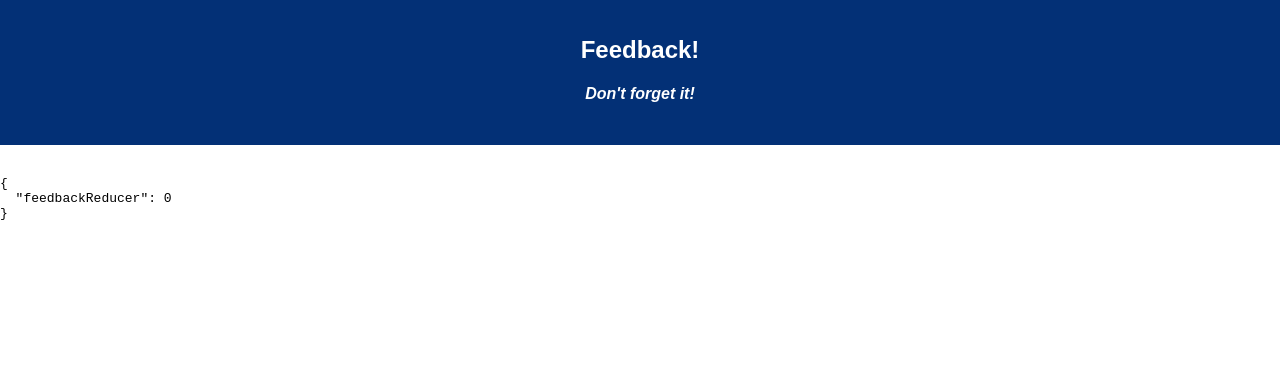
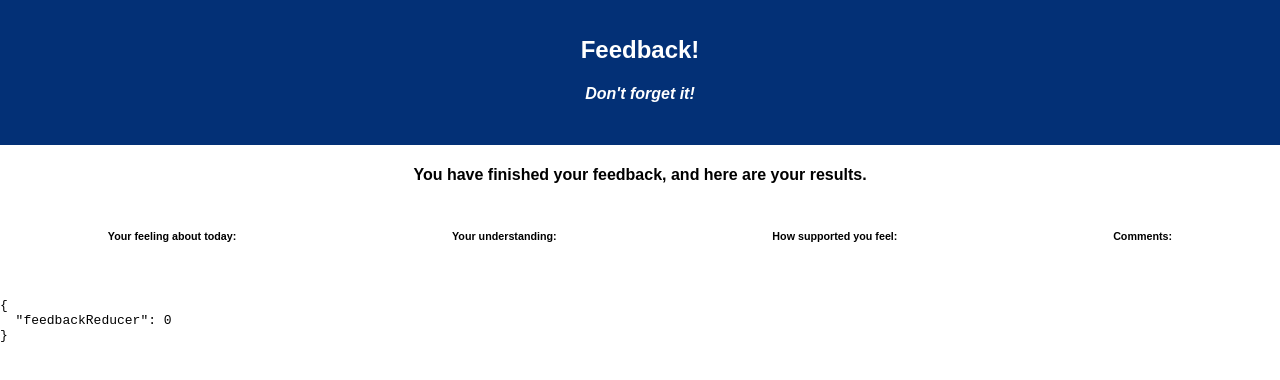
Before and after one commit to BAK3RPJ/redux-feedback-loop, a React (Create React App) app: page /#/review in a window 1280 px wide. Shown: the top 380 px of the page. Built offline with nearby package versions, Linux system fonts and the light colour scheme.

Commit message:
working review page

```diff
--- a/src/components/App/App.css
+++ b/src/components/App/App.css
@@ -16,3 +16,8 @@
 .App-intro {
   font-size: large;
 }
+
+.reviewResults {
+  display: flex;
+  justify-content: space-around;
+}
--- a/src/components/App/App.js
+++ b/src/components/App/App.js
@@ -6,8 +6,7 @@ import { connect } from 'react-redux';
 // components to import
 import HomePage from '../HomePage/HomePage';
 import Form from '../Form/Form';
-// import Feeling from '../Feeling/Feeling';
-// import Understanding from '../Understanding/Understanding';
+import Review from '../Review/Review';
 
 class App extends Component {
 
@@ -36,6 +35,7 @@ class App extends Component {
         <Route path="/understanding" render={() => <Form formType='UNDERSTANDING' nextPage='/supported' formHeader='How well are you understanding the content?' />}></Route>
         <Route path="/supported" render={() => <Form formType='SUPPORTED' nextPage='/comments' formHeader='How well are you being supported?' />}></Route>
         <Route path="/comments" render={() => <Form formType='COMMENTS' nextPage='/review' formHeader='Any comments you want to leave?' />}></Route>
+        <Route path="/review" component={Review}></Route>
         <br/>
       </div>
       <pre>{JSON.stringify(this.props, null, 2)}</pre>
--- /dev/null
+++ b/src/components/Review/Review.js
@@ -0,0 +1,24 @@
+import React, { Component } from 'react';
+import { connect } from 'react-redux';
+
+class Review extends Component {
+  render() {
+    return (
+      <div className="Review">
+          <h4>You have finished your feedback, and here are your results.</h4>
+          <div className="reviewResults">
+              <h6>Your feeling about today: {this.props.feedbackReducer.feeling}</h6>
+              <h6>Your understanding: {this.props.feedbackReducer.understanding}</h6>
+              <h6>How supported you feel: {this.props.feedbackReducer.supported}</h6>
+              <h6>Comments: {this.props.feedbackReducer.comments}</h6>
+          </div>
+      </div>
+    );
+  }
+}
+
+const mapReduxStateToProps = (reduxState) => {
+    return reduxState;
+  }
+
+  export default connect(mapReduxStateToProps)(Review);
```
